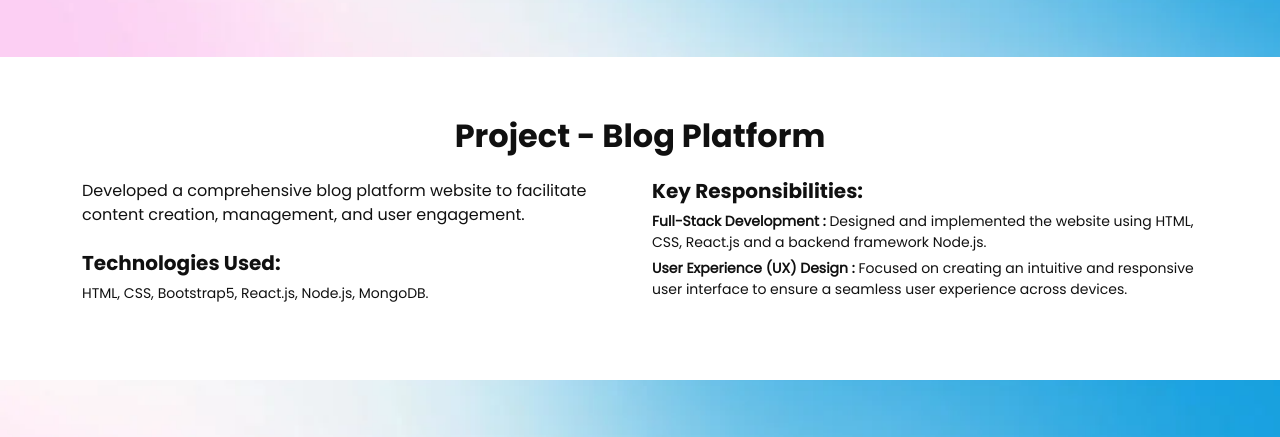
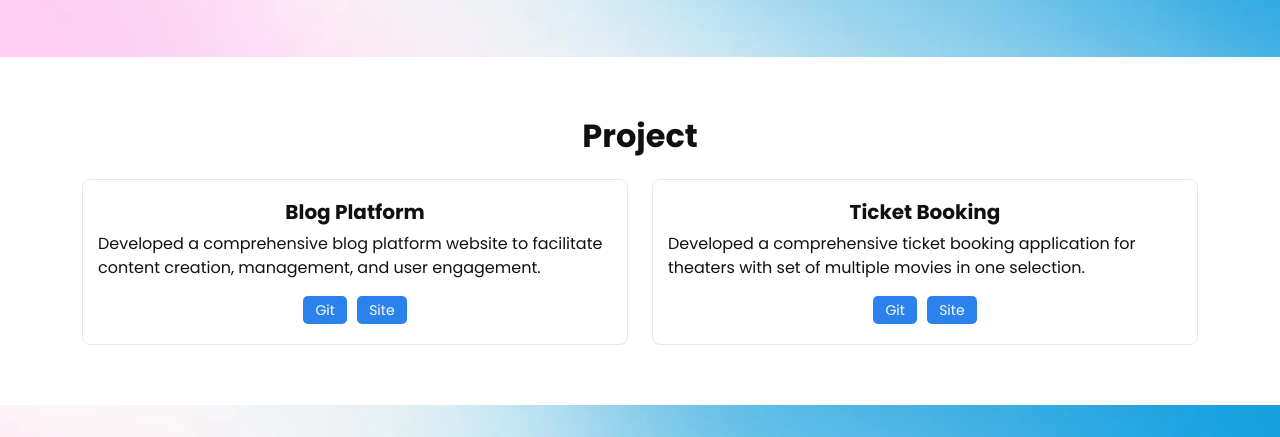
Before and after one commit to Muthamizh23/portfolio, a plain HTML site: page index.html in a window 1280 px wide. Shown: the part 2171-2608 px from the top of the page. Drawn offline with Linux system fonts and the light colour scheme.

Commit message:
project update

```diff
--- a/assets/css/style.css
+++ b/assets/css/style.css
@@ -141,6 +141,30 @@ h3 {
     padding: 60px 0;
     color:#000000ef;
 }
+.project .projectBox {
+    border: 1px solid #e8e8e8;
+    padding: 20px 15px;
+    border-radius: 8px;
+}
+.project .projectBox h3 {
+    font-size: 20px;
+    text-align: center;
+}
+.project .projectBtn {
+    width: fit-content;
+    margin: 0 auto;
+}
+.project .projectBtn a {
+    text-decoration: none;
+    display: inline-block;
+    margin: 0 3px;
+    background: #2c82ed;
+    padding: 8px 12px;
+    line-height: 12px;
+    border-radius: 5px;
+    font-size: 14px;
+    color: #fff;
+}
 .project .linkBtn a {
     color: #fff;
 }
--- a/index.html
+++ b/index.html
@@ -144,29 +144,28 @@
     </section>
     <section class="project" id="project">
       <div class="container">
-        <h2 class="text-center mb-4">Project - Blog Platform</h2>
+        <h2 class="text-center mb-4">Project</h2>
         <div class="row" id="projectRow">
             <div class="col-md-6">
-                <div class="aboutMeBox">
-                    <p class="mb-4">Developed a comprehensive blog platform website to facilitate content
+                <div class="projectBox">
+                    <h3>Blog Platform</h3>
+                    <p class="mb-3">Developed a comprehensive blog platform website to facilitate content
                       creation, management, and user engagement.</p>
-                      <h4>Technologies Used:</h4>
-                      <ul>
-                        <li>HTML, CSS, Bootstrap5, React.js, Node.js,
-                          MongoDB.</li>
-                      </ul>
+                      <div class="projectBtn">
+                        <a href="https://github.com/Muthamizh23/blogplatform-frontend" target="_blank" title="Source Code">Git</a>
+                        <a href="" target="_blank" title="Deployed URL">Site</a>
+                      </div>
                 </div>
             </div>
             <div class="col-md-6">
-              <div class="aboutMeBox">
-                  <h4>Key Responsibilities:</h4>
-                  <ul>
-                    <li><b>Full-Stack Development :</b> Designed and implemented the website
-                      using HTML, CSS, React.js and a backend framework Node.js.</li>
-                    <li><b>User Experience (UX) Design :</b> Focused on creating an intuitive and
-                      responsive user interface to ensure a seamless user experience
-                      across devices.</li>
-                  </ul>
+              <div class="projectBox">
+                  <h3>Ticket Booking</h3>
+                  <p class="mb-3">Developed a comprehensive ticket booking application for theaters with set of
+                    multiple movies in one selection.</p>
+                    <div class="projectBtn">
+                      <a href="https://github.com/Muthamizh23/ticket-booking" target="_blank" title="Source Code">Git</a>
+                      <a href="" target="_blank" title="Deployed URL">Site</a>
+                    </div>
               </div>
           </div>
         </div>
```
